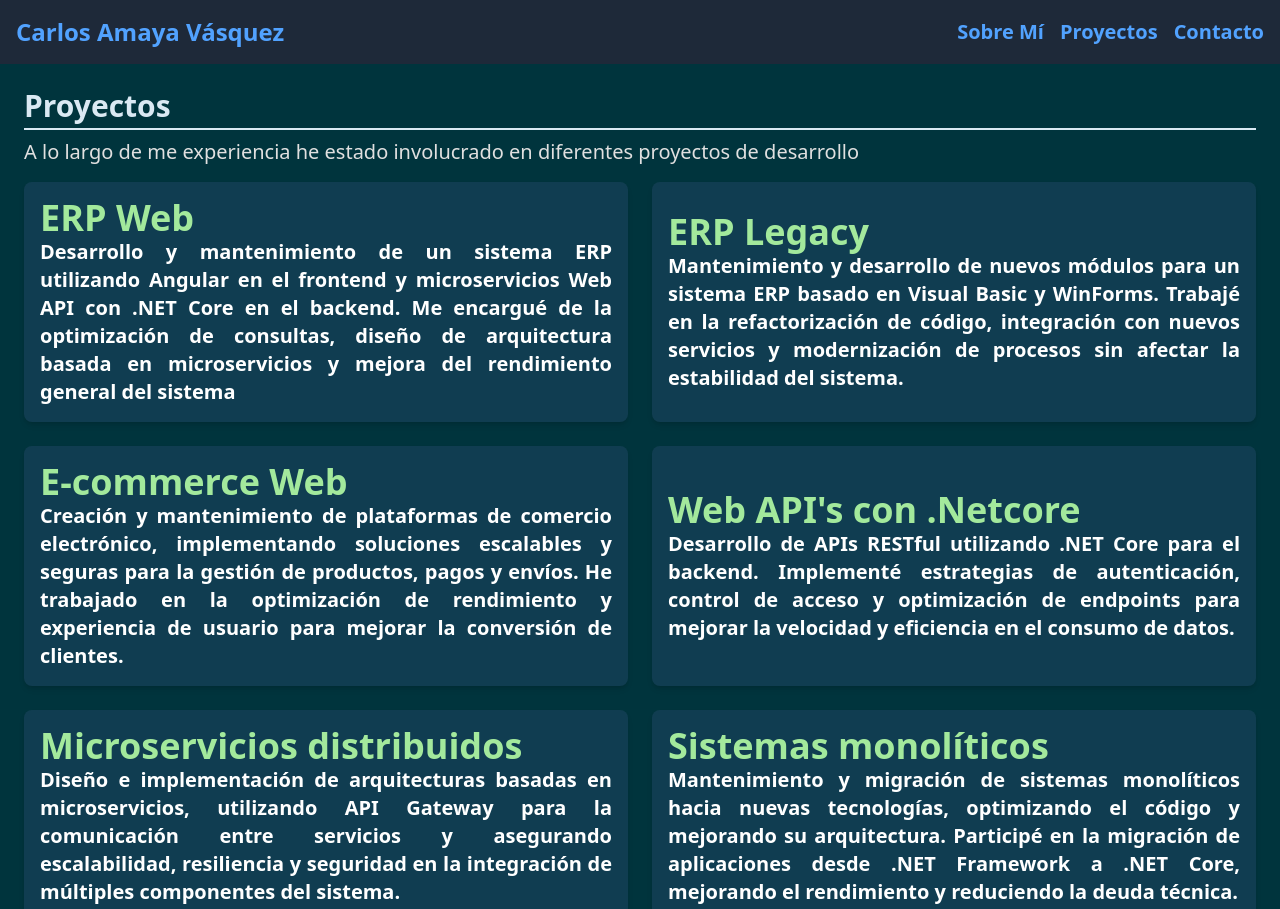
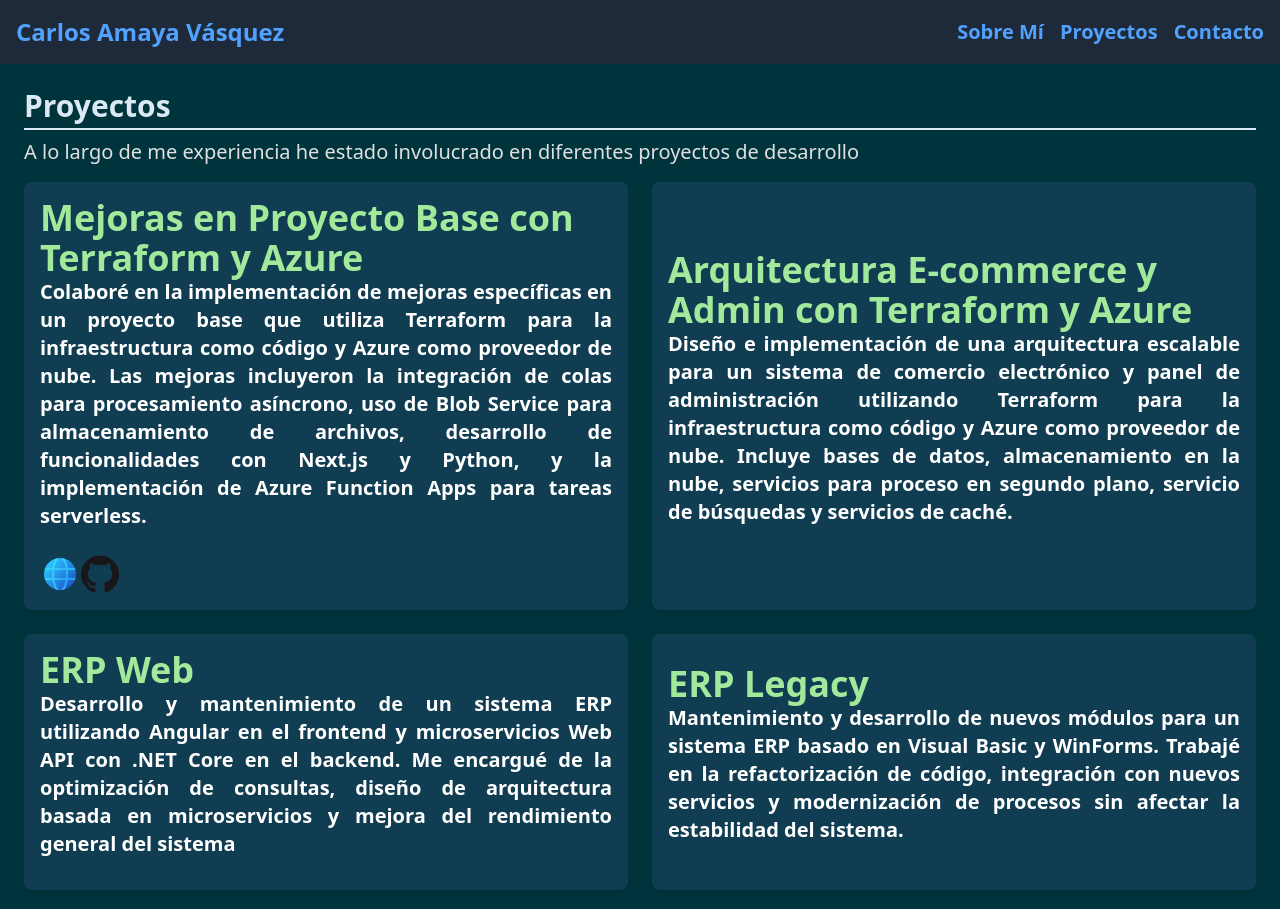
Before and after one commit to CarlosVasquez13/Carlos-Amaya-Vasquez, an Astro site: page /projects in a window 1280 px wide. Shown: the top 909 px of the page. Built offline with nearby package versions, Linux system fonts and the light colour scheme; Astro itself is replaced by a stand-in of ours.

Commit message:
Entrada proyecto final, expertos

```diff
--- a/src/components/ProjectsComp.astro
+++ b/src/components/ProjectsComp.astro
@@ -6,9 +6,43 @@ interface Proyect {
     image: string;
     url: string;
     icon: string;
+    iconsUrl?: ProyectIconsUrl[];
+
+}
+
+interface ProyectIconsUrl {
+    url: string;
+    icon: string;
+    description?: string;
 }
 
 const proyects: Proyect[] = [
+    {
+        title: "Mejoras en Proyecto Base con Terraform y Azure",
+        description: "Colaboré en la implementación de mejoras específicas en un proyecto base que utiliza Terraform para la infraestructura como código y Azure como proveedor de nube. Las mejoras incluyeron la integración de colas para procesamiento asíncrono, uso de Blob Service para almacenamiento de archivos, desarrollo de funcionalidades con Next.js y Python, y la implementación de Azure Function Apps para tareas serverless.",
+        image: "/images/proyect9.jpg",
+        url: "https://www.google.com",
+        icon: "",
+        iconsUrl: [
+            {
+                url: "https://pokequeuealfa-ui-dev.azurewebsites.net/",
+                description: "Ver proyecto",
+                icon: "/icons/globe.png"
+            },
+            {
+                url: "https://github.com/CarlosVasquez13/expert.poke.queue.source/blob/main/README.md",
+                description: "Ver código fuente",
+                icon: "/icons/github.png"
+            },
+        ]
+    },
+    {
+        title: "Arquitectura E-commerce y Admin con Terraform y Azure",
+        description: "Diseño e implementación de una arquitectura escalable para un sistema de comercio electrónico y panel de administración utilizando Terraform para la infraestructura como código y Azure como proveedor de nube. Incluye bases de datos, almacenamiento en la nube, servicios para proceso en segundo plano, servicio de búsquedas y servicios de caché.",
+        image: "/images/proyect8.jpg",
+        url: "https://www.google.com",
+        icon: ""
+    },
     {
         title: "ERP Web",
         description: "Desarrollo y mantenimiento de un sistema ERP utilizando Angular en el frontend y microservicios Web API con .NET Core en el backend. Me encargué de la optimización de consultas, diseño de arquitectura basada en microservicios y mejora del rendimiento general del sistema",
@@ -64,13 +98,6 @@ const proyects: Proyect[] = [
         image: "/images/proyect7.jpg",
         url: "https://www.google.com",
         icon: ""
-    },
-    {
-        title: "Arquitectura E-commerce y Admin con Terraform y Azure",
-        description: "Diseño e implementación de una arquitectura escalable para un sistema de comercio electrónico y panel de administración utilizando Terraform para la infraestructura como código y Azure como proveedor de nube. Incluye bases de datos, almacenamiento en la nube, servicios para proceso en segundo plano, servicio de búsquedas y servicios de caché.",
-        image: "/images/proyect8.jpg",
-        url: "https://www.google.com",
-        icon: ""
     }
 
 ]
@@ -86,7 +113,18 @@ const proyects: Proyect[] = [
                 <div>
                     <h2 class="font-bold text-4xl texto-secundario">{proyect.title}</h2>
                     <p class="text-white font-semibold text-justify text-xl">{proyect.description}</p>
+                    <div class="flex justify-start mt-4">
+                    {proyect.iconsUrl?.map((icon) => (
+                        <a href={icon.url} target="_blank" rel="noopener noreferrer"
+                        title={icon.description}
+                        class="hover:opacity-75">
+                            <img src={icon.icon} alt={icon.description} class="w-10 mt-2 h-10" />
+                        </a>
+                    ))}
                 </div>
+                </div>
+
+
             </div>
         ))}
     </div>
```
Also changed, not shown: public/icons/globe.png (added). Lines whose indentation alone changed are shown as unchanged.
